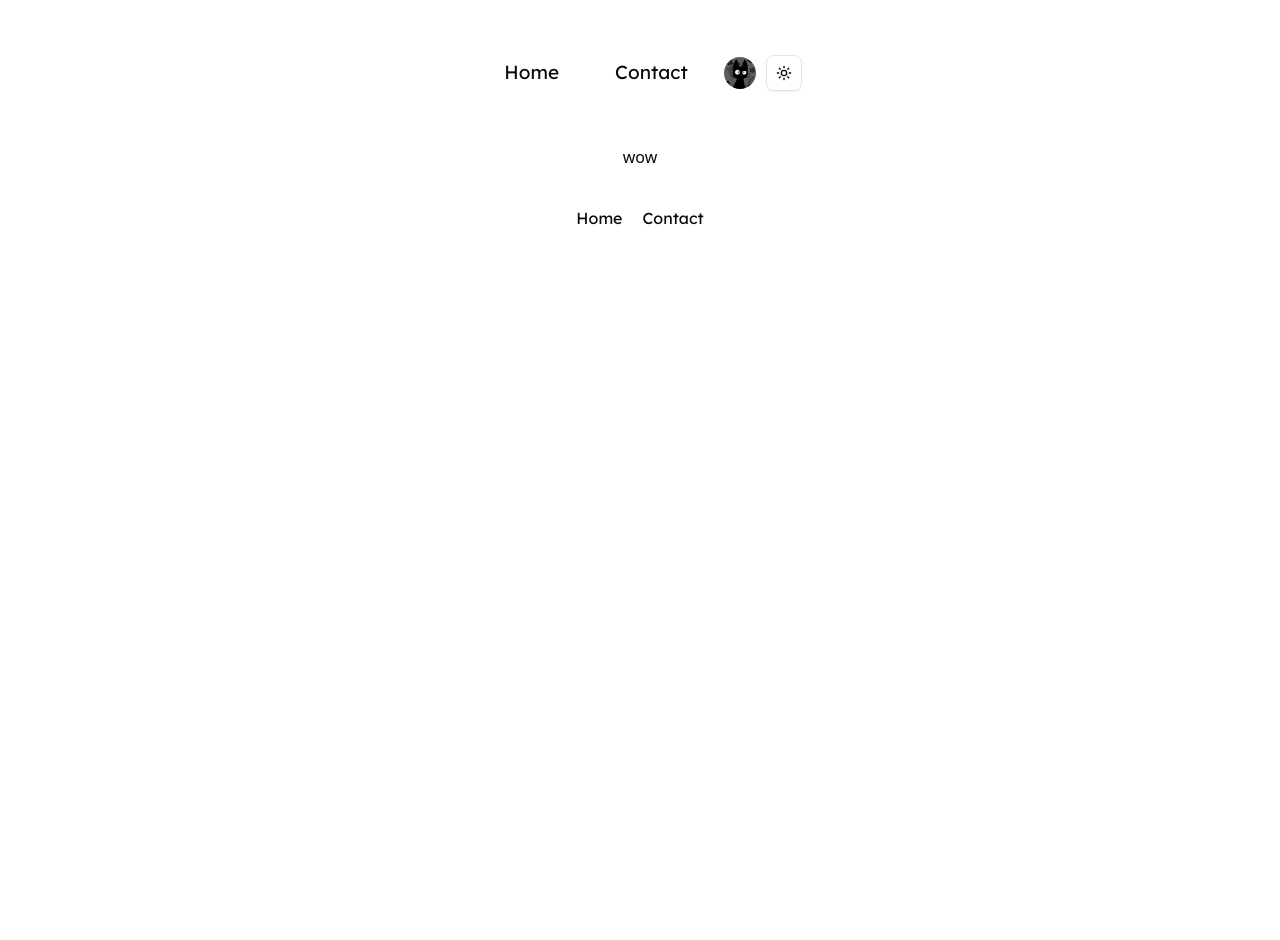
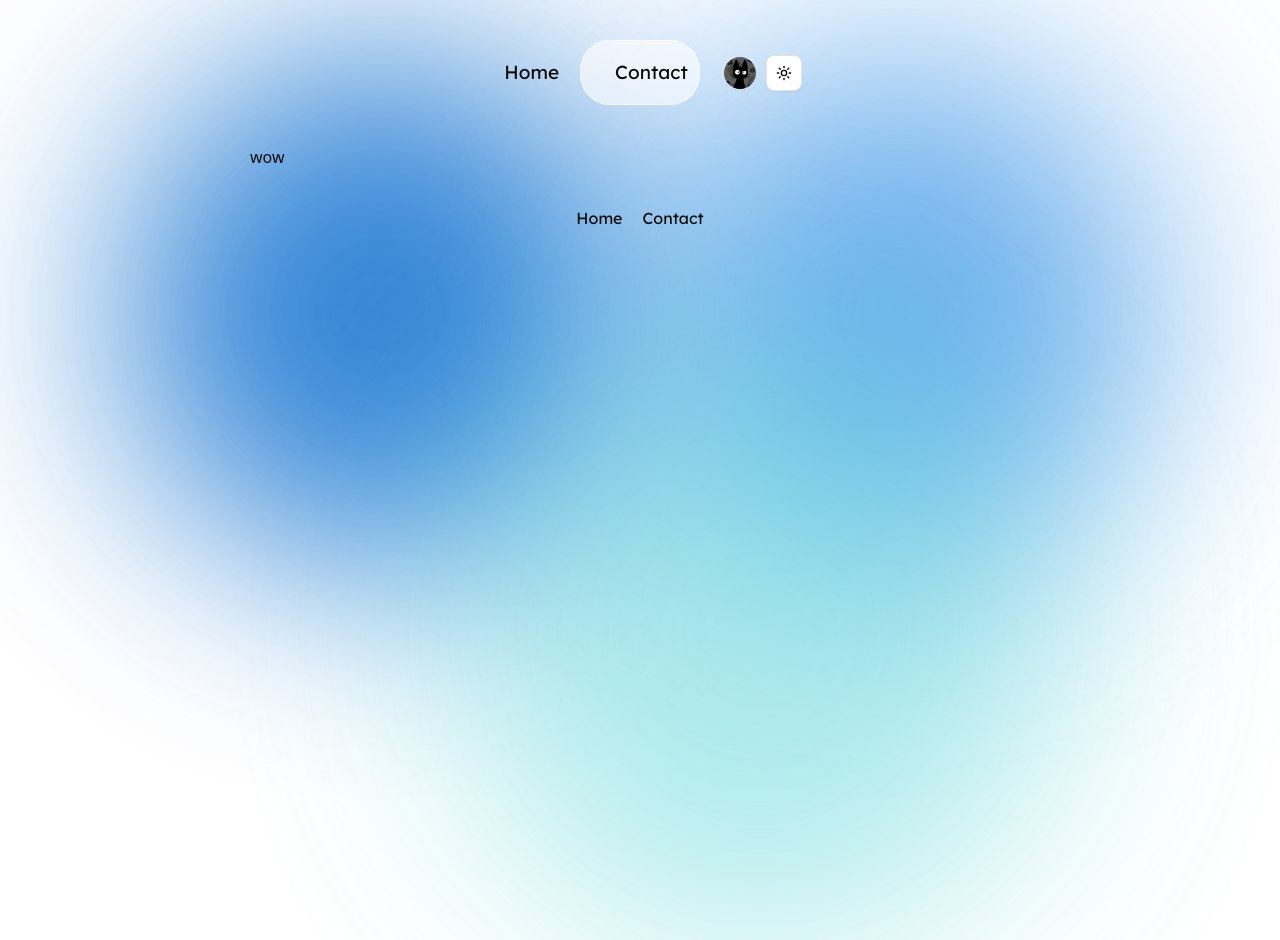
Before and after one commit to Olando07/Lando, a React (Vite) app: page /Lando/Contact in a window 1280 px wide. Before the commit the page ends 800 px from the top, so only its background shows below. Built offline with nearby package versions, Linux system fonts and the light colour scheme; a web font is replaced by a local one.

Commit message:
"updates"

```diff
--- a/src/App.css
+++ b/src/App.css
@@ -1,8 +1,3 @@
-#root {
-  margin: 0 auto;
-  text-align: center;
-}
+/* #root {
 
-/* .logo.react:hover {
-  filter: drop-shadow(0 0 2em #61dafbaa);
-}*/
+} */
--- a/src/App.jsx
+++ b/src/App.jsx
@@ -15,6 +15,11 @@ function App() {
                     <Route path="Lando/Contact" element={<ContactMe></ContactMe>}></Route>
                 </Routes>
                 <Footer></Footer>
+                <div className="color">
+                    <div className="color1"></div>
+                    <div className="color2"></div>
+                </div>
+                    <div className="color3"></div>
             </main>
         </>
     );
--- a/src/components/contact-me.jsx
+++ b/src/components/contact-me.jsx
@@ -1,8 +1,9 @@
 import React from 'react';
+import "../css/main.css";
 
 function ContactMe() {
     return (
-        <div>
+        <div className='contact'>
             wow
         </div>
     );
--- a/src/components/hero.jsx
+++ b/src/components/hero.jsx
@@ -4,7 +4,7 @@ import "../css/main.css";
 function Hero() {
     return (
         <div className="hero">
-            <div>
+            <div className="headingdiv">
                 <h1 className="heading">
                     Hello there, it's <span>Olando</span>. Welcome to my portfolio site.
                 </h1>
@@ -12,10 +12,11 @@ function Hero() {
                     I am a <span></span>
                 </h3>
             </div>
-            <div>
-
+            <div className="about-me">
+                <h3>Get to know me</h3>
+                <p>As a young full stack web developer ready for any and every oppourtunuity that comes my way. I have experience using various coding/programming languages and software such as HTML, CSS, Tailwindcss, Javascript, Typescript, React, Java, PHP, Python, MySql, PostgreSql, Ruby on Rails and Nodejs. I completed a 2 year course at Red River College in 2026. </p>
             </div>
-            <div>
+            <div className="iconsdiv">
                 <div className="social-icons">
                     <a href="#" target="_blank">
                         <i className="fa-brands fa-linkedin"></i>
@@ -34,10 +35,6 @@ function Hero() {
                     Hire me
                 </a>
             </div>
-            <div className="color">
-                <div className="color1"></div>
-                <div className="color2"></div>
-            </div>
         </div>
     );
 }
--- a/src/css/main.css
+++ b/src/css/main.css
@@ -72,6 +72,10 @@ span {
     color: #0074cc;
 }
 
+.hero, .contact {
+    padding: 0 250px;
+}
+
 .hero div .heading {
     font-size: 30px;
 }
@@ -98,8 +102,17 @@ span {
     width: 4px;
     height: 100%;
     border-left: 3px solid #0066cc;
-    right: -8px; /* Add space between the last letter and the cursor */
+    right: -15px; /* Add space between the last letter and the cursor */
     animation: cursor 0.6s infinite;
+}
+
+.hero .headingdiv, .hero .iconsdiv {
+    margin: 40px auto 50px;
+    text-align: center;
+}
+
+.hero .about-me h3 {
+    font-size: 20px;
 }
 
 /* Keyframes */
--- a/src/css/nav.css
+++ b/src/css/nav.css
@@ -1,3 +1,19 @@
+:root {
+    --grey-1: hsl(212, 33%, 89%);
+    --grey-2: hsl(210, 31%, 80%);
+    --grey-3: hsl(211, 27%, 70%);
+    --grey-4: hsl(209, 23%, 60%);
+    --grey-5: hsl(210, 22%, 49%);
+    --grey-6: hsl(209, 28%, 39%);
+    --grey-7: hsl(209, 34%, 30%);
+    --grey-8: hsl(211, 39%, 23%);
+    --grey-9: hsl(209, 61%, 16%);
+    --white: #fff;
+    --black: #000;
+    --main-blue: #0066cc;
+    --second-blue: rgb(76, 157, 233);
+}
+
 body {
     overflow-x: hidden;
 }
@@ -55,8 +71,8 @@ body .color {
     height: 520px;
     width: 520px;
     border-radius: 9999px;
-    filter: blur(140px);
-    opacity:.5;
+    filter: blur(110px);
+    opacity:.4;
     background-color: var(--main-blue);
 }
 
@@ -65,14 +81,32 @@ body .color {
     width: 520px;
     border-radius: 9999px;
     filter: blur(110px);
-    opacity:.5;
+    opacity:.4;
     background-color: var(--second-blue);
+}
+
+.color3 {
+    height: 620px;
+    width: 620px;
+    border-radius: 999px;
+    filter: blur(110px);
+    opacity:.4;
+    background-color: #57d4d899;
+    position: absolute;
+    z-index: -1;
+    inset: 0;
+    top: 320px;
+    left: 450px;
 }
 
 /* light mode */
 body.light .nav-links a:hover {
     background: #000;
     color: #fff;
+}
+
+body.light .color1, body.light .color2, body.light .color3 {
+    opacity: .8
 }
 
 /* dark mode */
```
